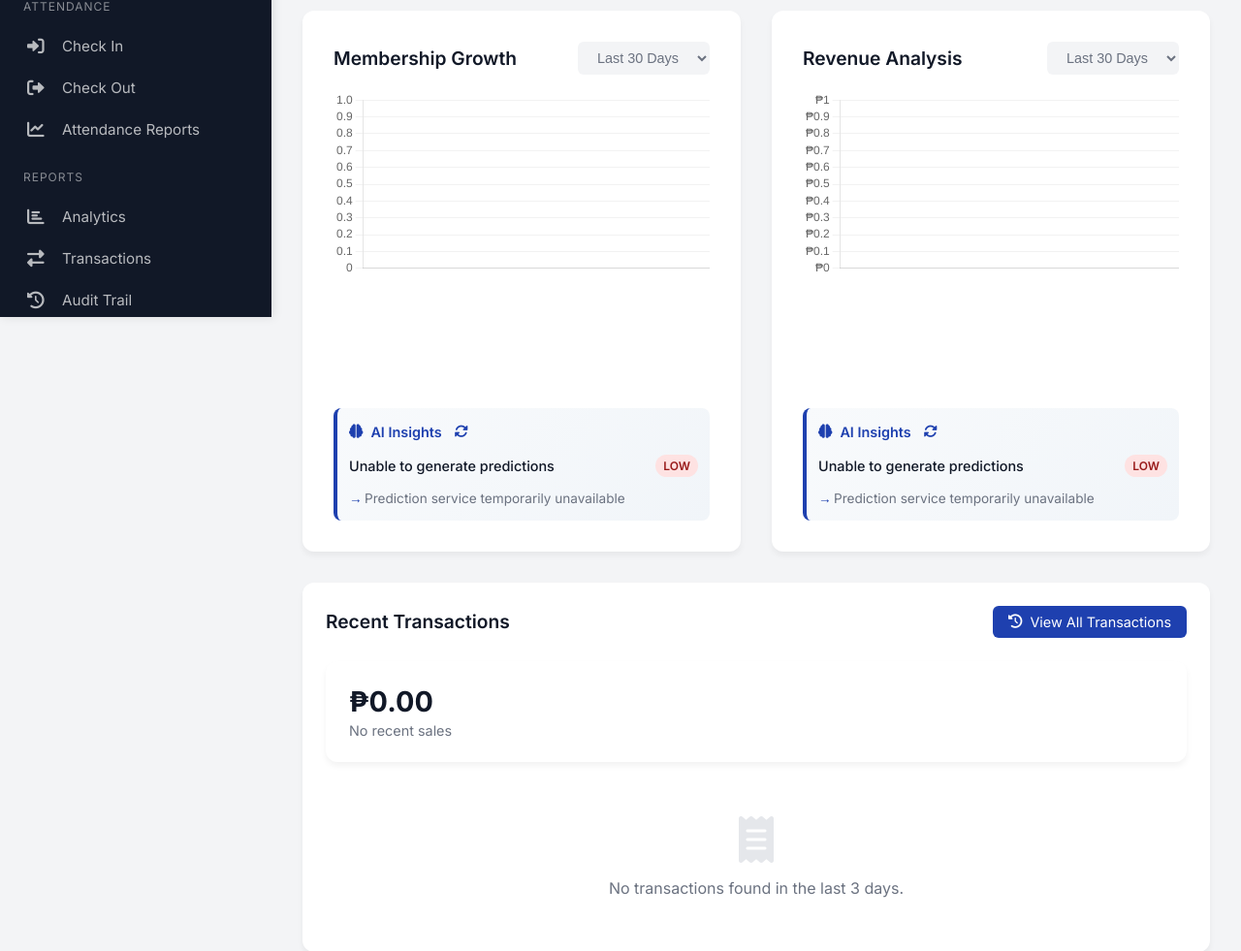
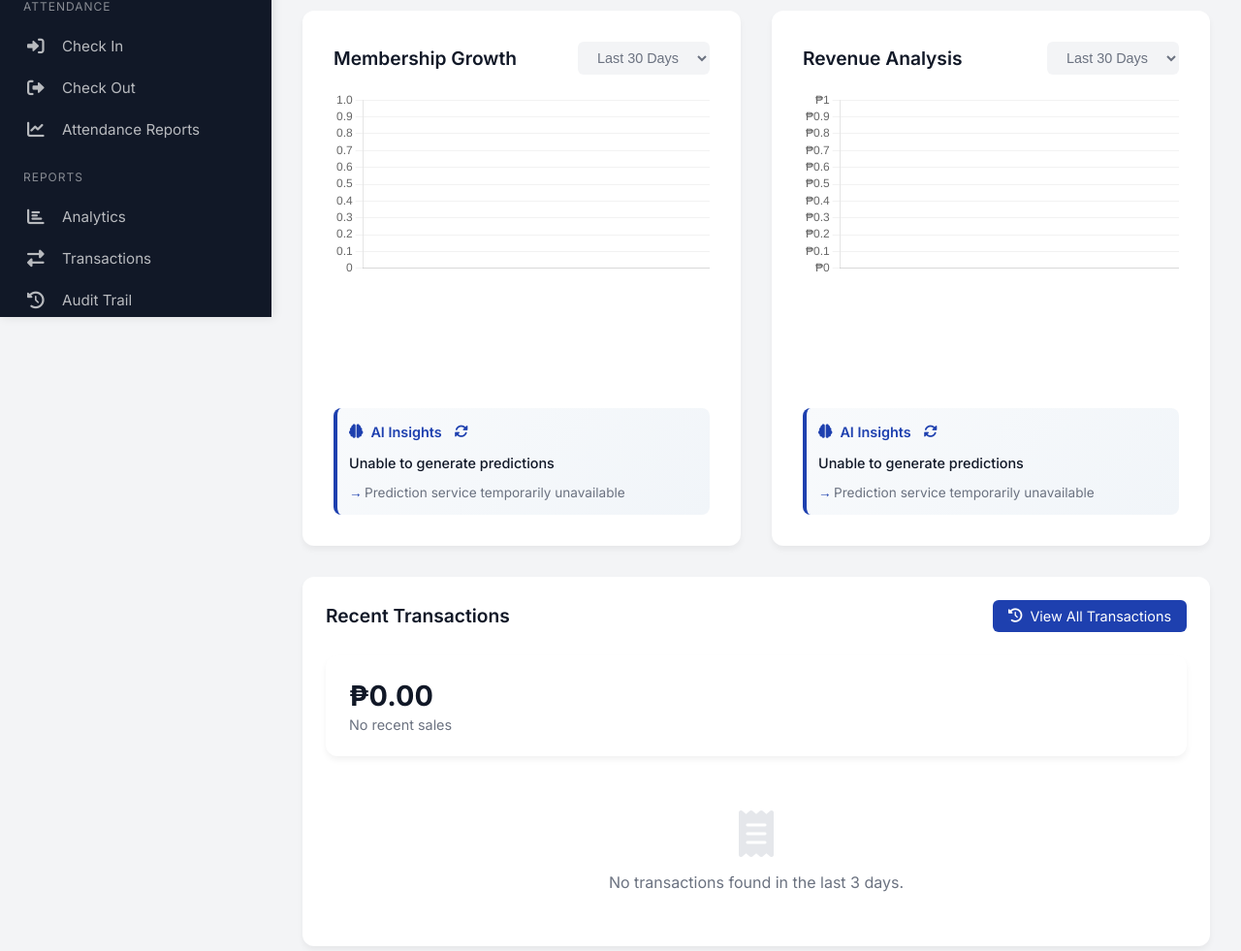
Before and after one commit to HaruRee/Fitness-Academy-Management, a PHP site: page /includes/admin_dashboard.php in a window 1280 px wide. Shown: the part 473-1454 px from the top of the page at 97% size. Run offline with PHP 8.4, Linux system fonts and the light colour scheme; the visitor is signed in with stand-in values (Sample User, id 1); data that the repository does not hold is empty; grey boxes are pictures that could not be loaded.

Commit message:
Update admin dashboard and fix syntax

```diff
--- a/includes/admin_dashboard.php
+++ b/includes/admin_dashboard.php
@@ -3,7 +3,6 @@
 session_start();
 require '../config/database.php';
 require 'activity_tracker.php';
-date_default_timezone_set('Asia/Manila');
 
 if (!isset($_SESSION['user_id']) || $_SESSION['role'] !== 'Admin') {
     header('Location: login.php');
@@ -450,30 +449,7 @@
             color: var(--dark-color);
             font-size: 0.9rem;
             font-weight: 500;
-        }
-
-        .confidence-badge {
-            padding: 0.25rem 0.5rem;
-            border-radius: 12px;
-            font-size: 0.75rem;
-            font-weight: 600;
-            text-transform: uppercase;
-        }
-
-        .confidence-badge.high {
-            background: #dcfce7;
-            color: #166534;
-        }
-
-        .confidence-badge.medium {
-            background: #fef3c7;
-            color: #92400e;
-        }
-
-        .confidence-badge.low {
-            background: #fee2e2;
-            color: #991b1b;
-        }        .prediction-insights {
+        }.prediction-insights {
             margin-top: 0.25rem;
         }
 
@@ -1031,7 +1007,6 @@
                         <div class="prediction-content">
                             <div class="prediction-main">
                                 <span class="prediction-text">Loading predictions...</span>
-                                <span class="confidence-badge">Low</span>
                             </div>
                             <div class="prediction-insights">
                                 <ul class="insights-list"></ul>
@@ -1071,7 +1046,6 @@
                         <div class="prediction-content">
                             <div class="prediction-main">
                                 <span class="prediction-text">Loading predictions...</span>
-                                <span class="confidence-badge">Low</span>
                             </div>
                             <div class="prediction-insights">
                                 <ul class="insights-list"></ul>
@@ -1435,21 +1409,15 @@
                 membershipContainer.classList.remove('loading');
                 revenueContainer.classList.remove('loading');
             }
-        }
-
-        function updatePredictionDisplay(elementId, prediction) {
+        }        function updatePredictionDisplay(elementId, prediction) {
             const element = document.getElementById(elementId);
             const textElement = element.querySelector('.prediction-text');
-            const confidenceElement = element.querySelector('.confidence-badge');
             const insightsList = element.querySelector('.insights-list');
 
             // Update prediction text
             textElement.textContent = prediction.prediction || 'No prediction available';
 
-            // Update confidence badge
-            const confidence = prediction.confidence || 'low';
-            confidenceElement.textContent = confidence.charAt(0).toUpperCase() + confidence.slice(1);
-            confidenceElement.className = `confidence-badge ${confidence}`;            // Update insights
+            // Update insights
             insightsList.innerHTML = '';
             if (prediction.insights && Array.isArray(prediction.insights)) {
                 prediction.insights.forEach(insight => {
```
